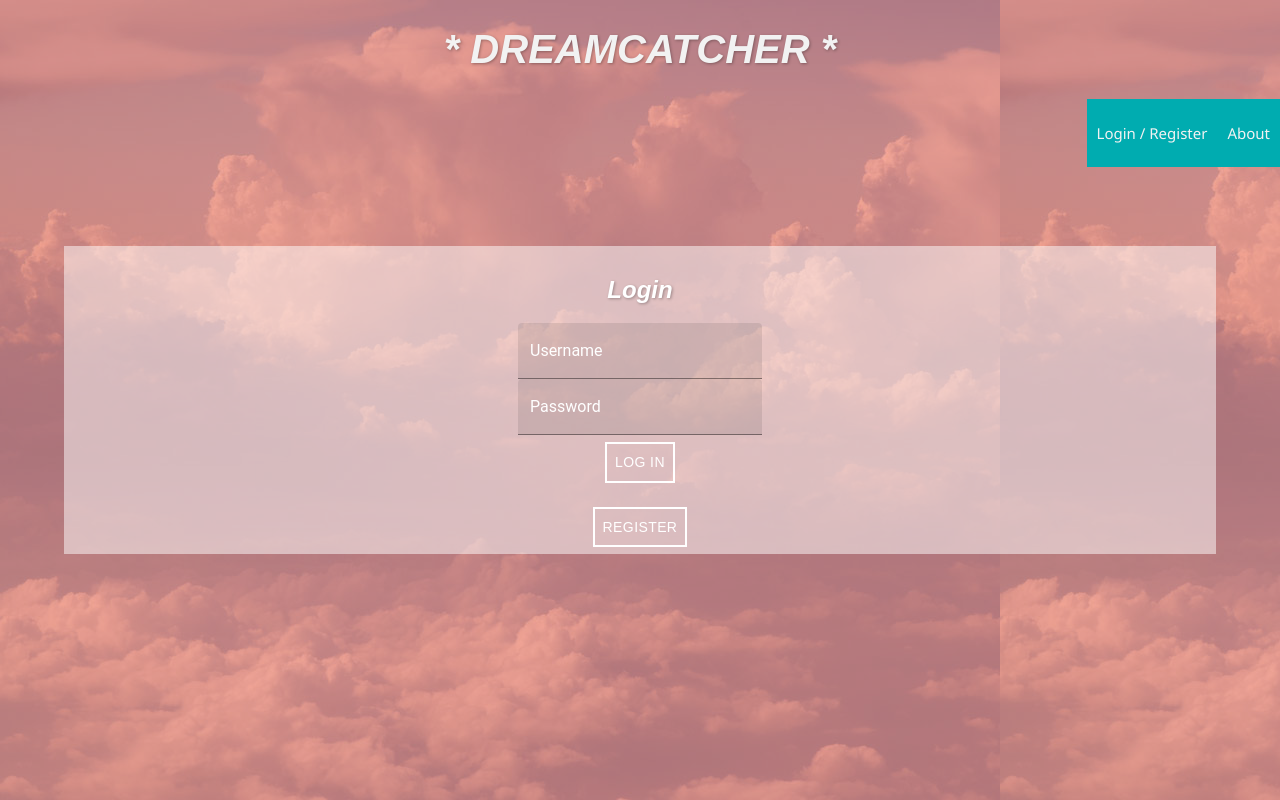
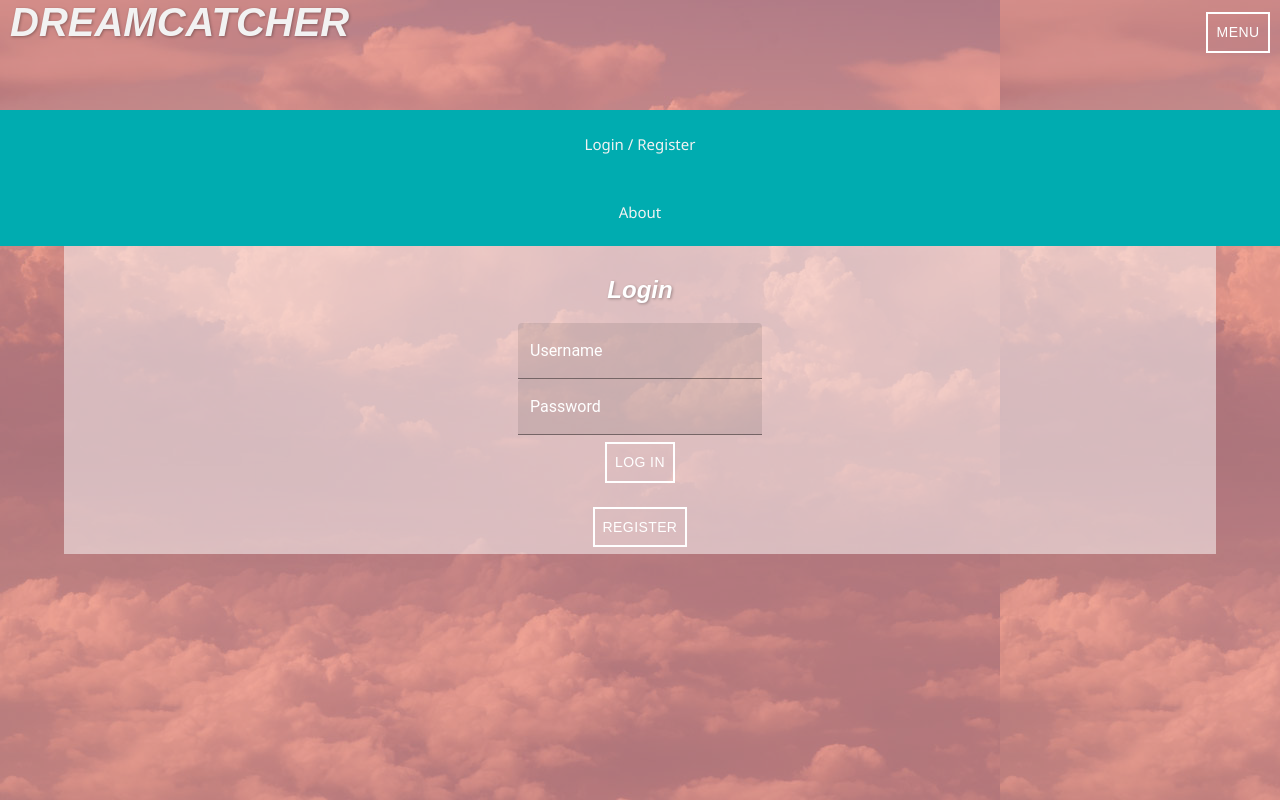
Before and after one commit to bennyrags/dreamcatcher, a React (Create React App) app: page /#/home in a window 1280 px wide. Built offline with nearby package versions, Linux system fonts and the light colour scheme; no server answers; a web font is replaced by a local one.

Commit message:
menu button in nav comp inline with dream catcher

```diff
--- a/src/components/Nav/Nav.css
+++ b/src/components/Nav/Nav.css
@@ -1,28 +1,38 @@
 a {text-decoration: none;}
+
+
+
+
 
 .nav-title {
     font-size: 2.5rem;
     font-weight: 700;
-    display: block;
+    display: inline-block;
     color: #f2f2f2;
-
-
-  }
+    position: fixed;
+    left: 10px;
+    top:0;
+    margin-top:0;
+}
 
 .nav {
   width:100%;
   overflow: hidden;
 }
 
+.menu {
+  position: fixed;
+  top: 5px;
+  right: 10px;
+}
 .nav-link {
-  float: left;
   color: #f2f2f2;
   background-color: #00acb0;
   text-align: center;
   padding: 24px 10px;
   text-decoration: none;
   font-size: 15px;
-
+display: block;
   /* these last two make the logout button in
   the nav bar look like another link */
   border:none;
@@ -33,7 +43,3 @@ a {text-decoration: none;}
 .nav-link:hover {
   background-color: #008183;
 }
-
-.nav-right {
-  float: right;
-}
--- a/src/components/Nav/Nav.js
+++ b/src/components/Nav/Nav.js
@@ -2,14 +2,33 @@ import React from 'react';
 import { Link } from 'react-router-dom';
 import { connect } from 'react-redux';
 import LogOutButton from '../LogOutButton/LogOutButton';
+import Button from '@material-ui/core/Button'
 import './Nav.css';
 
+const styles = {
+header : {
+  backgroundColor:`green`
+}
+
+}
+
 const Nav = (props) => (
+
   <div className="nav">
+    <header>
     <Link to="/home">
-      <h1 className="nav-title">* DREAMCATCHER * </h1>
+      <h1 className="nav-title">DREAMCATCHER  </h1>
     </Link>
-    <div className="nav-right">
+    <div className='menu'>
+    <Button>Menu</Button>
+    </div>
+    </header>
+    <br />
+    <br />
+    <br />
+    <br />
+    <br />
+    <div>
       <Link className="nav-link" to="/home">
         {/* Show this link if they are logged in or not,
         but call this link 'Home' if they are logged in,
```
